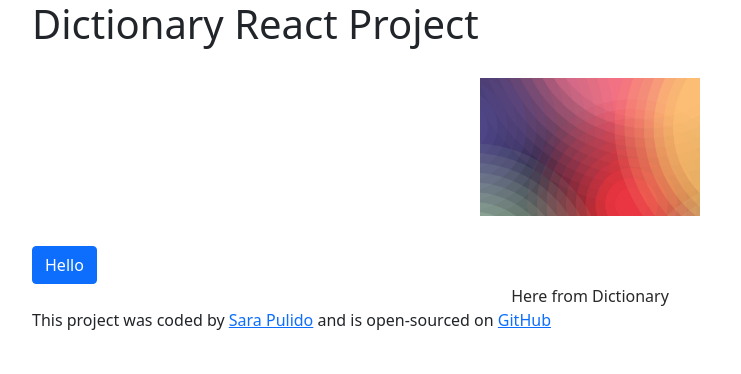
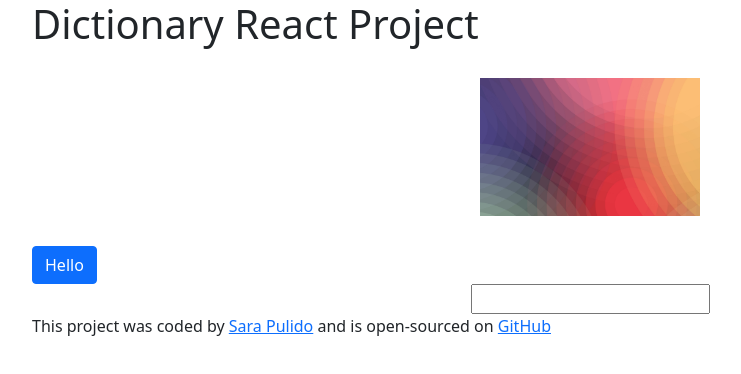
Before and after one commit to sara01rizo/dictionary-react-project, a React (Create React App) app: page / in a window 1280 px wide. Shown: the top 374 px of the page, without its empty margins (50-791 px from the left). Built offline with nearby package versions, Linux system fonts and the light colour scheme.

Commit message:
Add: useState to Directory js component return form-onSubmit

```diff
--- a/src/Dictionary.js
+++ b/src/Dictionary.js
@@ -1,6 +1,18 @@
-import React from "react";
+import React, { useState } from "react";
 import "./Dictionary.css";
 
 export default function Dictionary() {
-  return <div className="Dictionary">Here from Dictionary</div>;
+  let [keyword, setKeyword] = useState("");
+
+  function search(event) {
+    event.preventDefault();
+    alert("Searching");
+  }
+  return (
+    <div className="Dictionary">
+      <form onSubmit={search}>
+        <input type="search" />
+      </form>
+    </div>
+  );
 }
```
